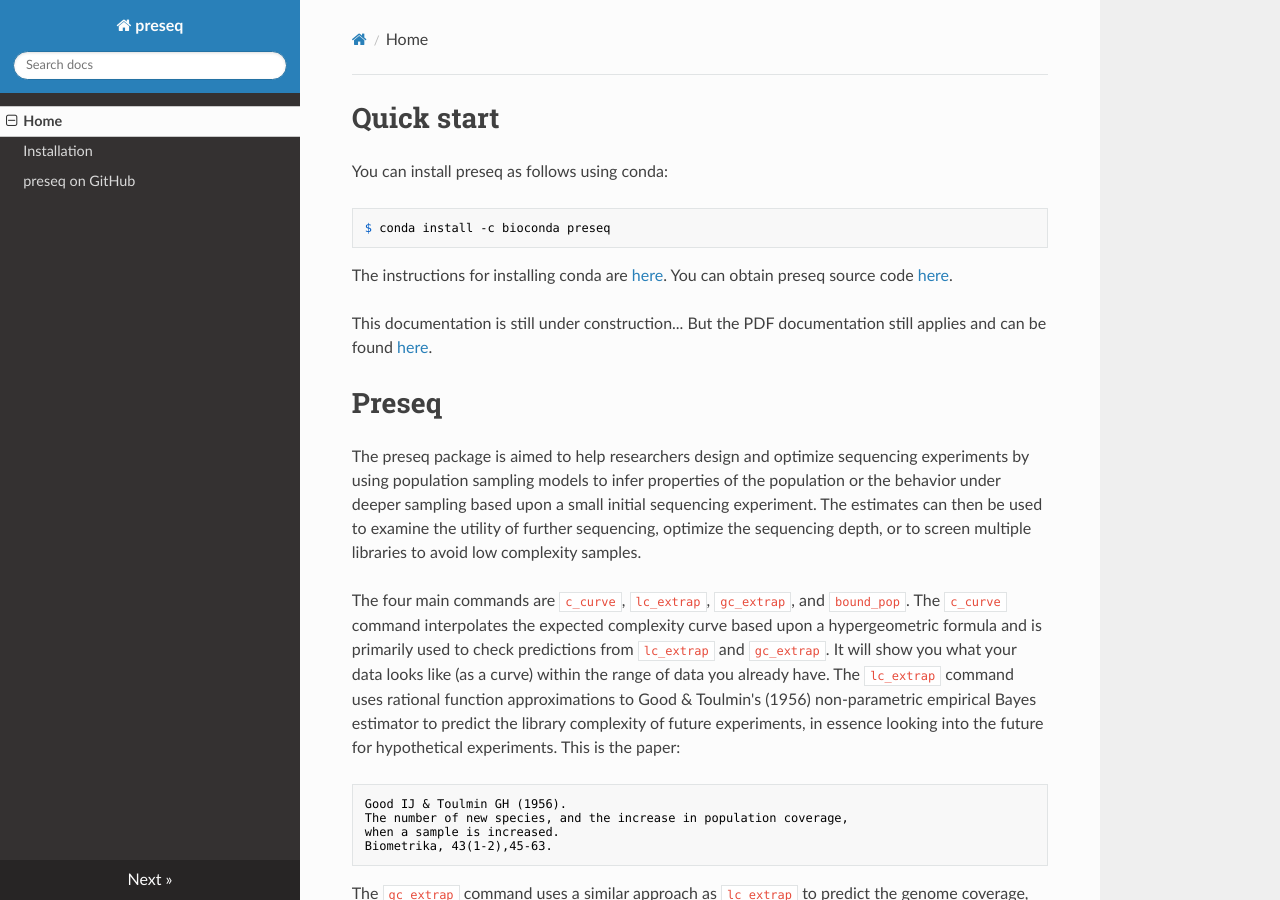
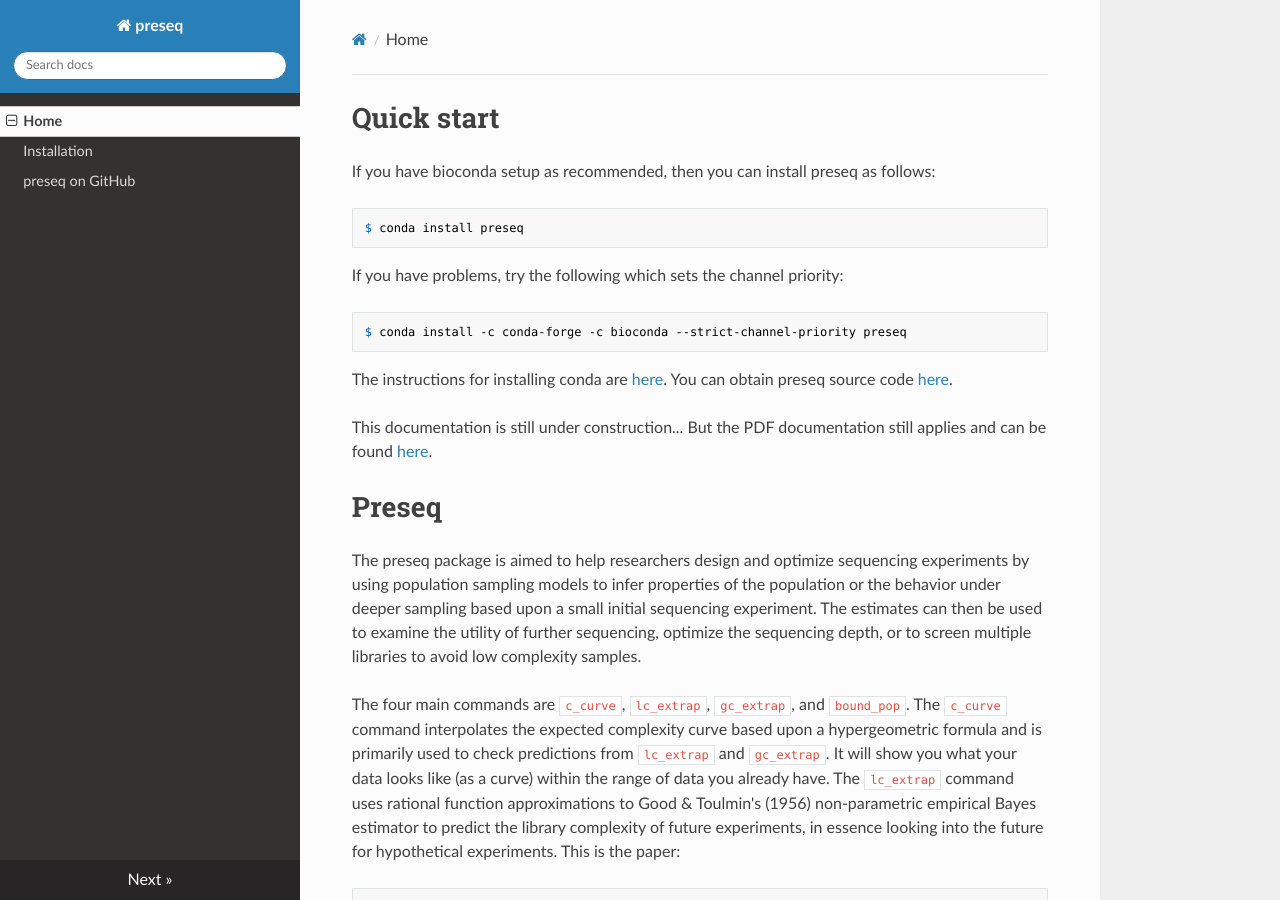
Before and after one commit to smithlabcode/preseq, an MkDocs documentation site: the page built from documentation/docs/index.md, in a window 1280 px wide and 900 px high. Built offline with MkDocs 1.6.1, drawn with Linux system fonts in a browser that asks for light colours; nearby versions of some CDN libraries.

Commit message:
Update index.md

````diff
--- a/documentation/docs/index.md
+++ b/documentation/docs/index.md
@@ -1,11 +1,18 @@
 # Quick start
 
-You can install preseq as follows using conda:
+If you have bioconda setup as recommended, then you can install preseq as follows:
 ```console
-$ conda install -c bioconda preseq
+$ conda install preseq
 ```
+
+If you have problems, try the following which sets the channel priority:
+```console
+$ conda install -c conda-forge -c bioconda --strict-channel-priority preseq
+```
+
 The instructions for installing conda are
-[here](https://docs.conda.io/projects/conda/en/latest/user-guide/install/index.html). You can obtain preseq source code
+[here](https://docs.conda.io/projects/conda/en/latest/user-guide/install/index.html).
+You can obtain preseq source code
 [here](https://github.com/smithlabcode/preseq).
 
 This documentation is still under construction... But the PDF
````
